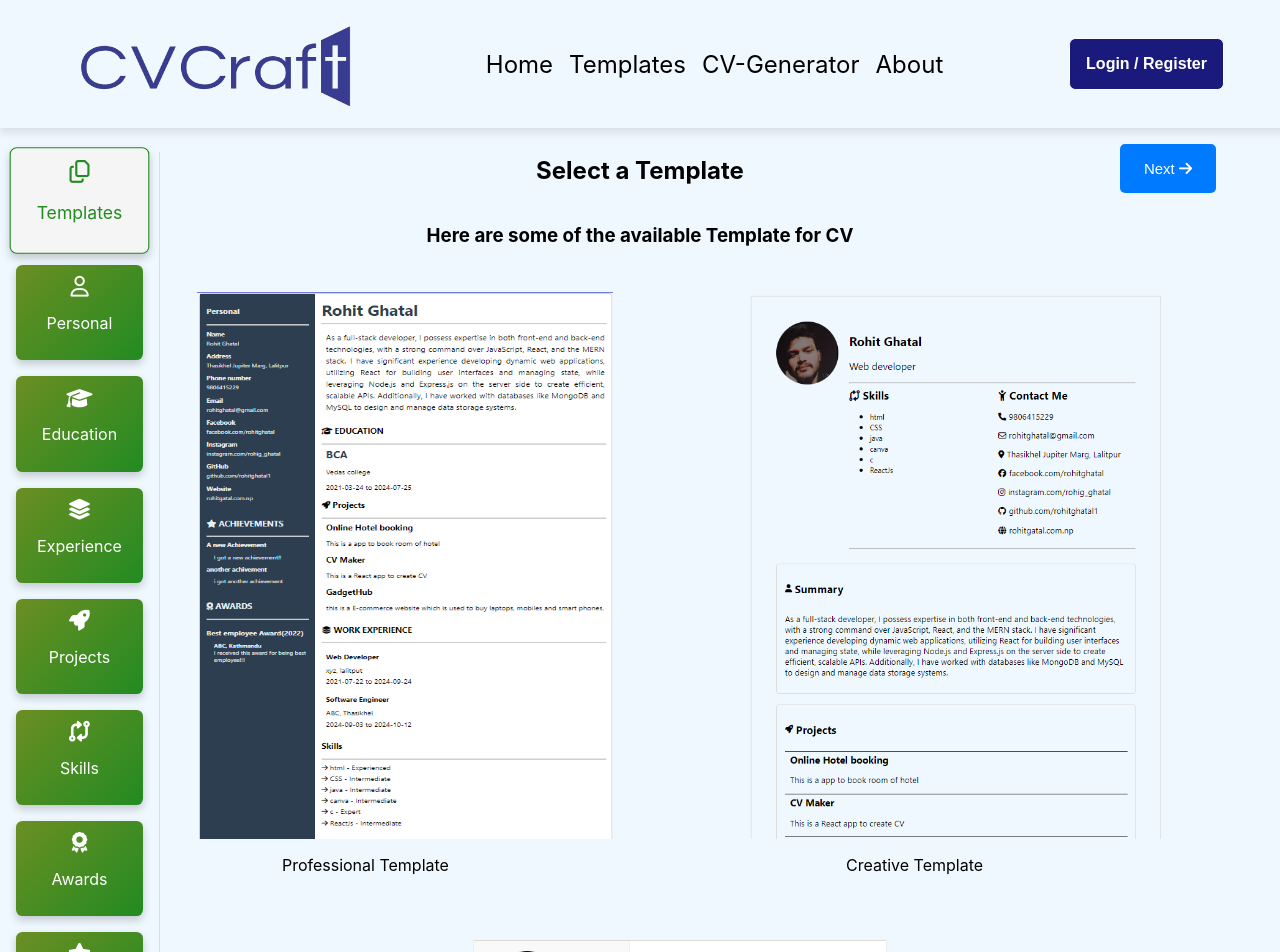
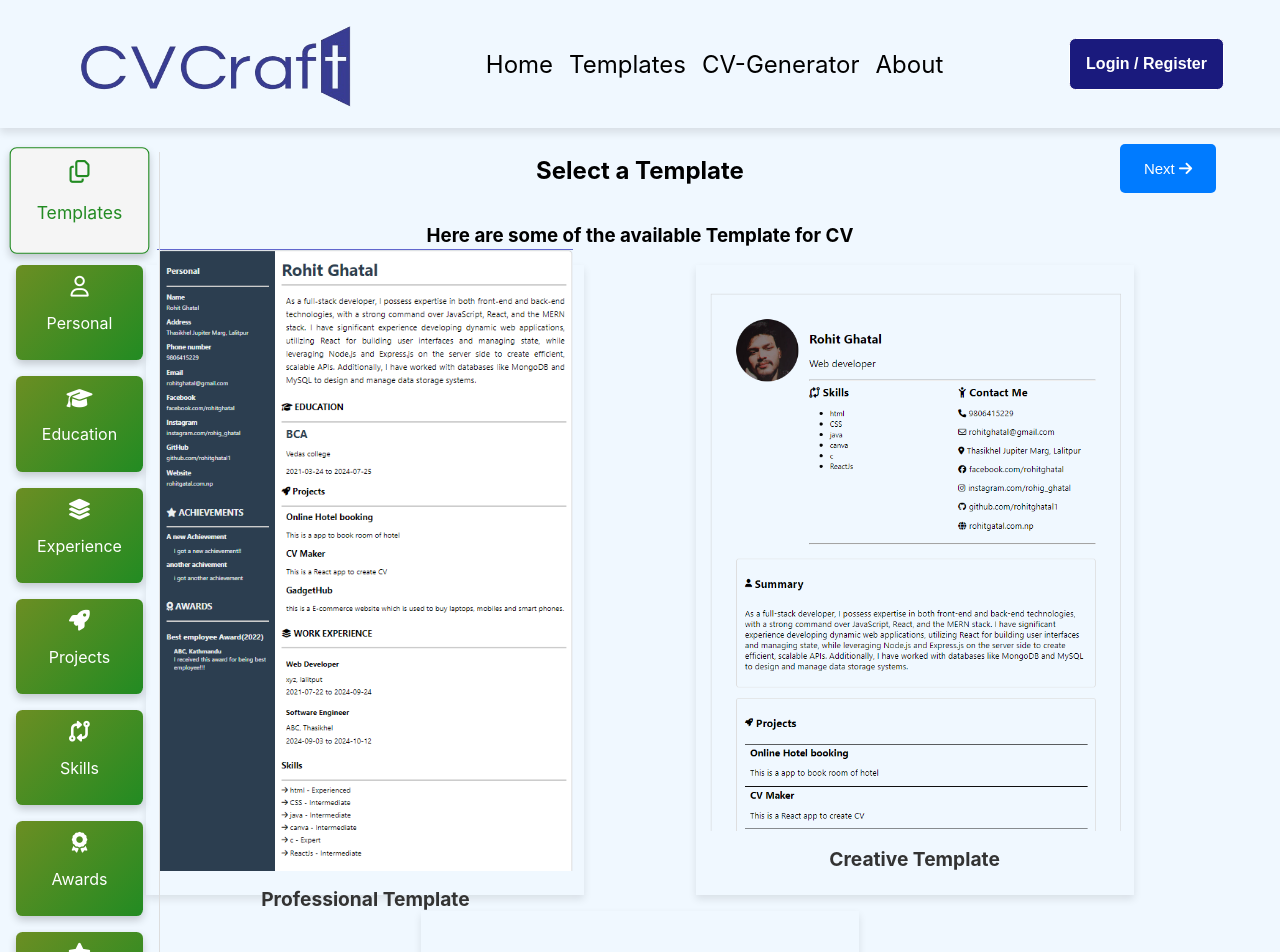
Before and after one commit to rohitghatal1/CVMaker-ReactJS, a React (Create React App) app: page /cvgenerator in a window 1280 px wide. Shown: the top 952 px of the page. Built offline with nearby package versions, Linux system fonts and the light colour scheme.

Commit message:
updated code for setting pressed in effectt

```diff
--- a/src/componentsInner/TemplatesDisplay.js
+++ b/src/componentsInner/TemplatesDisplay.js
@@ -1,31 +1,34 @@
-import React, {useState} from 'react'
-import './templatesDisplay.css'
+import React, { useState } from 'react';
+import './templatesDisplay.css';
 import templateData from '../templateSelector/templateData';
 import BasicTemplate from '../allTemplates/basicTemplate/BasicTemplate';
 
-export default function TemplatesDisplay({selectedTemplate, setSelectedTemplate, goToNextStep}) {
-  const [borderColor, setBorderColor] = useState({});
+export default function TemplatesDisplay({ selectedTemplate, setSelectedTemplate, goToNextStep }) {
+  const [selectedCardId, setSelectedCardId] = useState(null); // Track selected card ID
 
   const handleCardClick = (template) => {
     setSelectedTemplate(template.component);
-    setBorderColor({[template.id]: 'blue'})
+    setSelectedCardId(template.id); // Set the clicked template's ID as selected
   };
 
   return (
     <div>
       <div className="allTemplateDisplay">
-      <div className="templateContainerHeading">
-        <h2>Select a Template</h2>
-        <button className='nextbtn' onClick={goToNextStep}>Next <i className="fa-solid fa-arrow-right"></i></button>
-      </div>
+        <div className="templateContainerHeading">
+          <h2>Select a Template</h2>
+          <button className='nextbtn' onClick={goToNextStep}>Next <i className="fa-solid fa-arrow-right"></i></button>
+        </div>
         <div className="allTemplateInfo">
           <h3>Here are some of the available Template for CV</h3>
           <div className="allTemplateContainer">
             {templateData.map((template) => (
-              <div className="templateCard" key={template.id}
-                onClick={()=> handleCardClick(template)} style={{borderColor: borderColor[template.id] || 'transparent'}}>
+              <div
+                className={`templateCard ${selectedCardId === template.id ? 'selectedCard' : ''}`}
+                key={template.id}
+                onClick={() => handleCardClick(template)}
+              >
                 <figure className="templateImage">
-                  <img src={template.image} alt="basicTemplate" />
+                  <img src={template.image} alt={template.name} />
                 </figure>
                 <label>{template.name}</label>
               </div>
@@ -34,5 +37,5 @@ export default function TemplatesDisplay({selectedTemplate, setSelectedTemplate,
         </div>
       </div>
     </div>
-  )
+  );
 }
--- a/src/componentsInner/templatesDisplay.css
+++ b/src/componentsInner/templatesDisplay.css
@@ -1,18 +1,18 @@
-.allTemplateDisplay{
+.allTemplateDisplay {
     margin-top: 5rem;
     padding: 0.5rem;
     background-color: aliceblue;
     text-align: center;
 }
 
-.allTemplateDisplay .templateContainerHeading{
+.allTemplateDisplay .templateContainerHeading {
     display: flex;
     justify-content: center;
     position: relative;
     text-align: center;
 }
 
-.allTemplateDisplay .templateContainerHeading .nextbtn{
+.allTemplateDisplay .templateContainerHeading .nextbtn {
     position: fixed;
     top: 9rem;
     right: 4rem;
@@ -25,7 +25,8 @@
     width: 6rem;
     cursor: pointer;
 }
-.allTemplateDisplay .allTemplateContainer{
+
+.allTemplateDisplay .allTemplateContainer {
     display: flex;
     justify-content: space-around;
     align-items: center;
@@ -33,7 +34,7 @@
     gap: 1rem;
 }
 
-.allTemplateDisplay .allTemplateContainer .templateCard{
+.allTemplateDisplay .allTemplateContainer .templateCard {
     width: 26rem;
     height: 38rem;
     display: flex;
@@ -41,20 +42,40 @@
     padding: 10px;
     border: 1px solid transparent;
     cursor: pointer;
-    transition: transform 0.3s ease;
+    transition: transform 0.3s ease, box-shadow 0.3s ease;
+    justify-content: center; /* Center content inside the card */
+    align-items: center;     /* Center content inside the card */
+    box-shadow: 0 4px 8px rgba(0, 0, 0, 0.1); /* Default shadow */
+}
+
+.allTemplateDisplay .allTemplateContainer .templateCard:hover {
+    transform: scale(1.05);
+    box-shadow: 0 8px 16px rgba(0, 0, 0, 0.2);
 }
 
 .allTemplateDisplay .allTemplateContainer .templateCard.selectedCard {
-    border: 2px solid #007bff;
-    transform: scale(1.2);
+    transform: scale(0.98);  /* Slightly pressed-in look */
+    box-shadow: inset 0 4px 8px rgba(0, 0, 0, 0.2), inset 0 -4px 8px rgba(0, 0, 0, 0.2); /* Inset shadow for pressed-in look */
 }
 
-.allTemplateDisplay .allTemplateContainer .templateCard figure{
-   width: 100%;
-   height: 90%;
+.allTemplateDisplay .allTemplateContainer .templateCard figure {
+    width: 100%;
+    height: auto;
+    margin: 0;
+    display: flex;
+    justify-content: center;
+    align-items: center;
 }
 
-.allTemplateDisplay .allTemplateContainer .templateCard figure img{
-    width: 100%;
-    height: 100%;
+.allTemplateDisplay .allTemplateContainer .templateCard figure img {
+    max-width: 100%;
+    max-height: 100%;
+    object-fit: contain;
 }
+
+.allTemplateDisplay .allTemplateContainer .templateCard label {
+    margin-top: 1rem;
+    font-size: 1.2rem;
+    font-weight: bold;
+    color: #333;
+}
```
